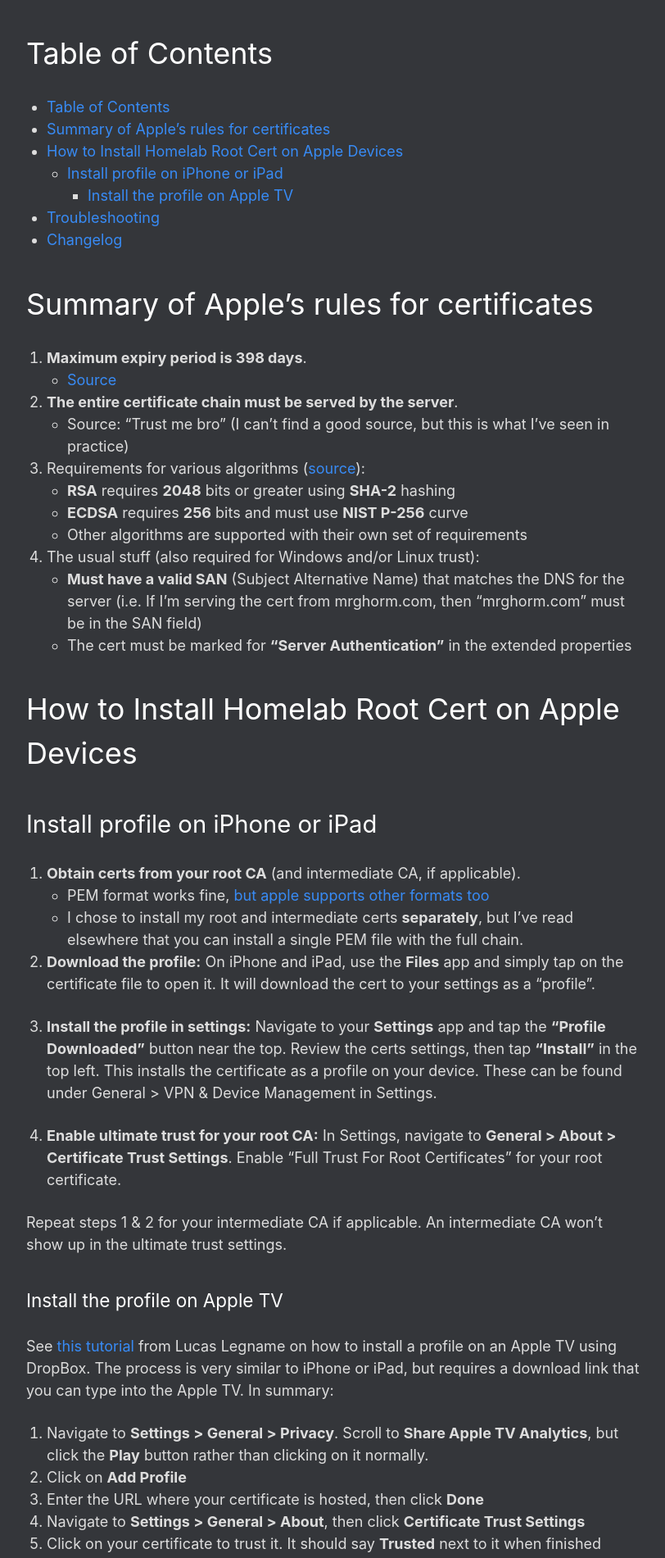
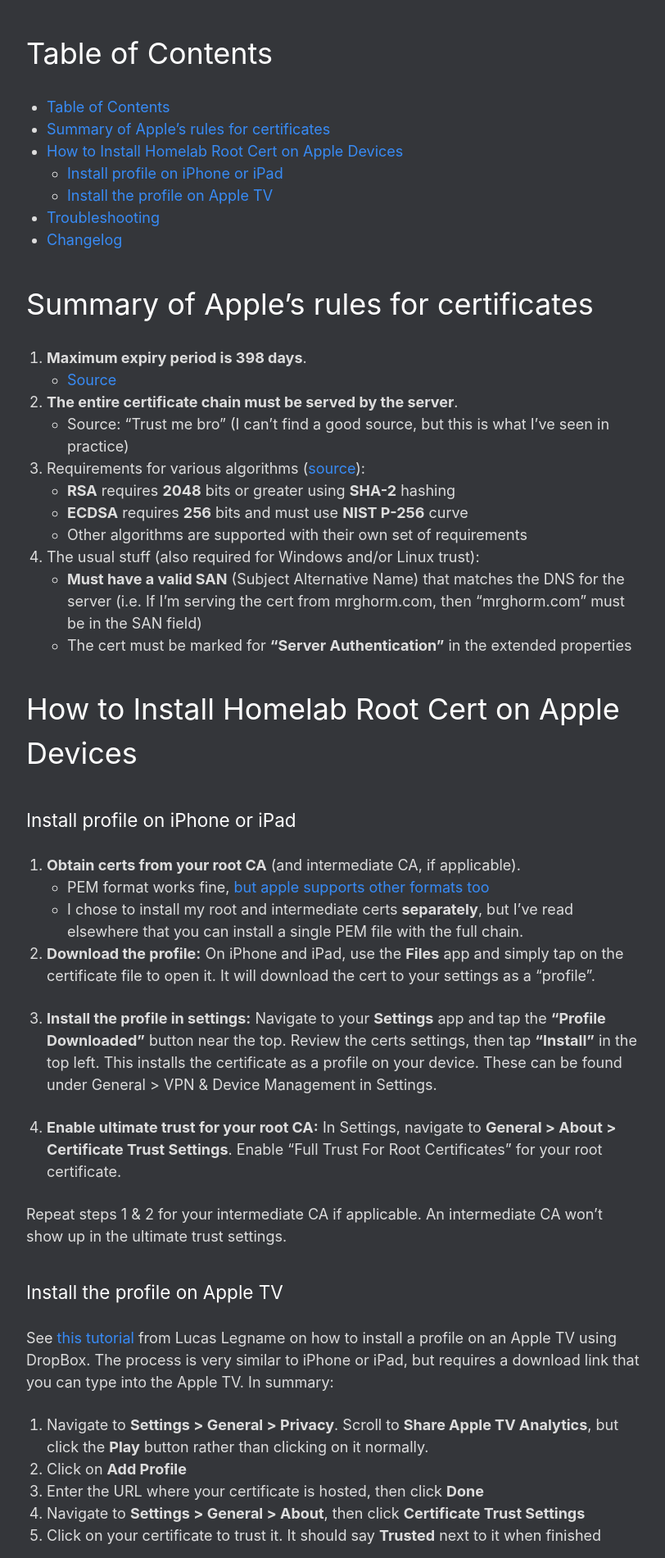
Before and after one commit to mrghorm/mrghorm.com, a Jekyll site: the page built from _posts/2025-01-26-Apple-Trust-with-Home-Lab-PKI.md, in a window 1280 px wide. Shown: the part 337-2238 px from the top of the page at 82% size, without its empty margins (233-1045 px from the left). Built offline with Jekyll 4.4.1, drawn with Linux system fonts in a browser that asks for light colours.

```diff
--- a/_posts/2025-01-26-Apple-Trust-with-Home-Lab-PKI.md
+++ b/_posts/2025-01-26-Apple-Trust-with-Home-Lab-PKI.md
@@ -31,7 +31,7 @@ This is a high-level overview of Apple's requirements for certificates, and how
 
 # How to Install Homelab Root Cert on Apple Devices
 
-## Install profile on iPhone or iPad
+### Install profile on iPhone or iPad
 
 1. **Obtain certs from your root CA** (and intermediate CA, if applicable).
    - PEM format works fine, [but apple supports other formats too](https://support.apple.com/guide/deployment/intro-to-certificate-management-depb5eff8914/web)
```
